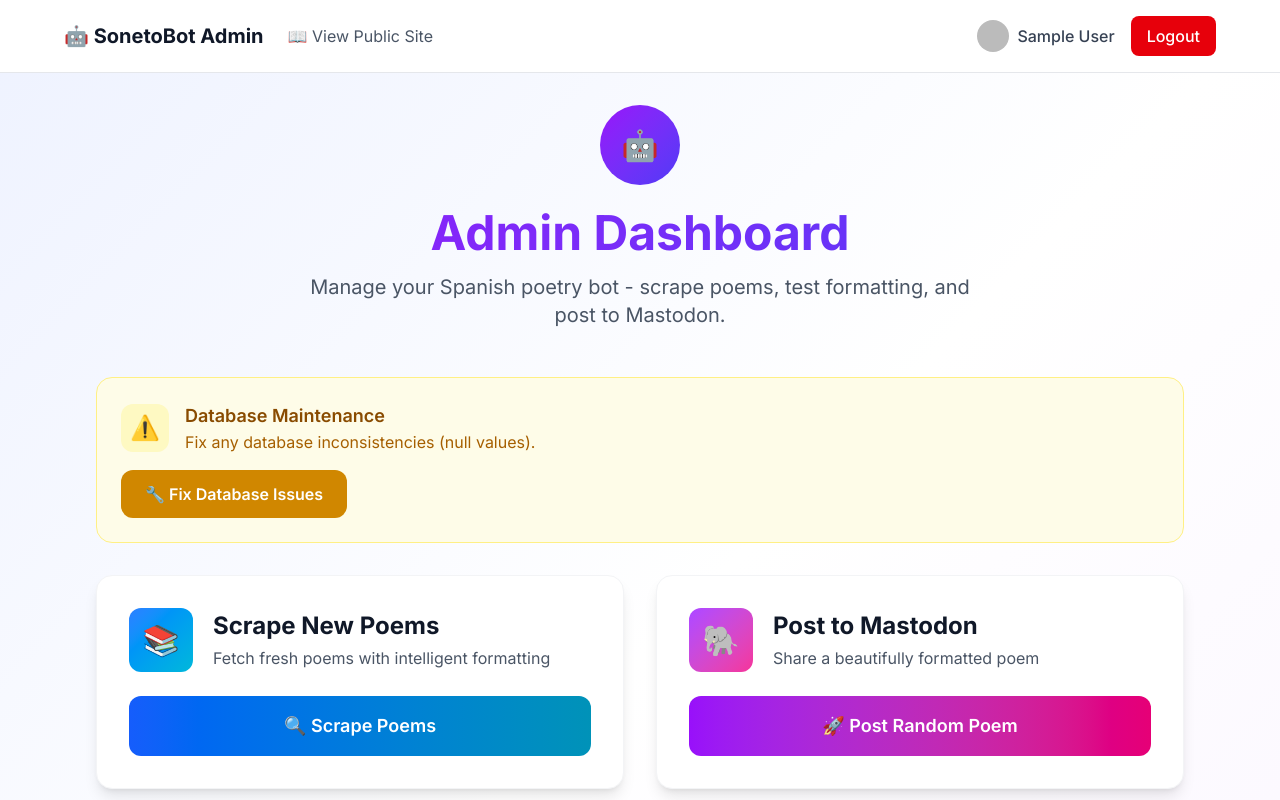
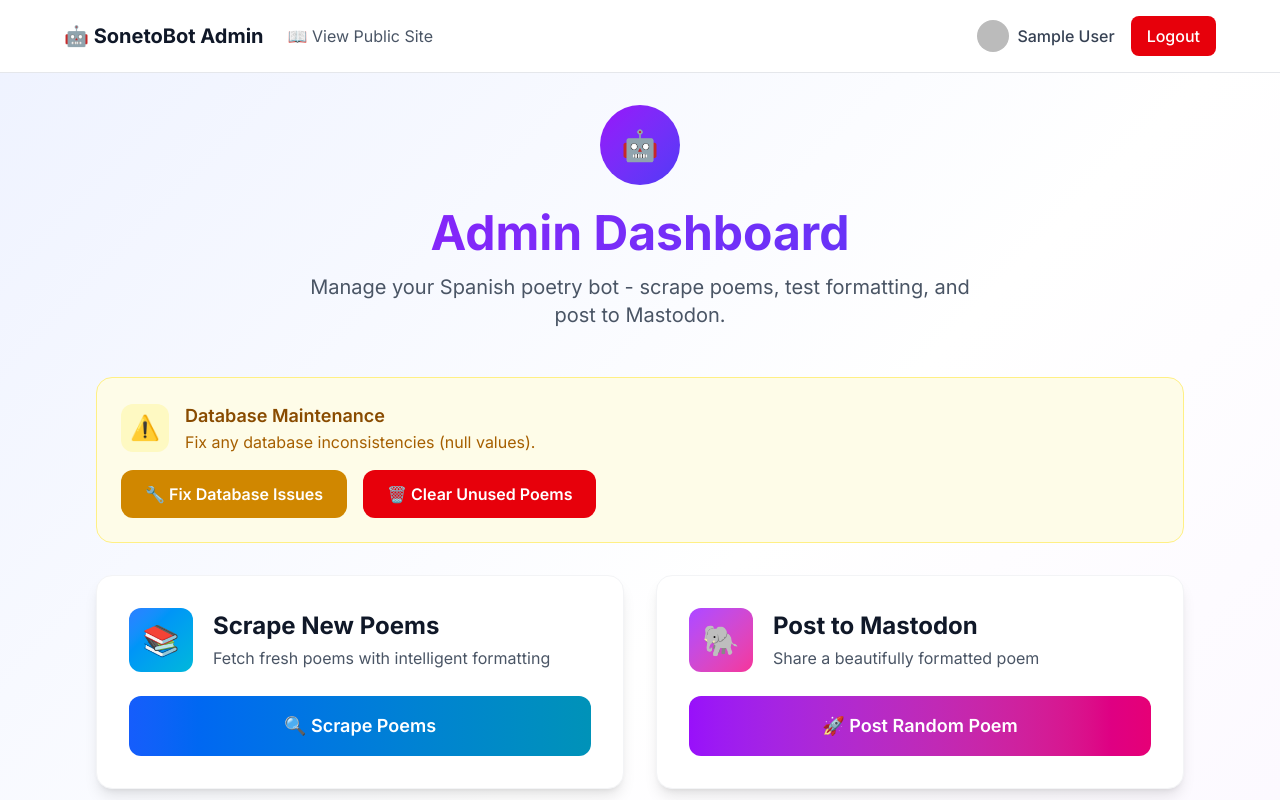
Before and after one commit to Yosolita1978/sonetobot, a Next.js app: page /admin in a window 1280 px wide. Shown: the top 800 px of the page. Built offline with nearby package versions, Linux system fonts and the light colour scheme; no server answers; sample sign-in values are in the browser's storage.

Commit message:
Fixing UI

```diff
--- a/src/app/admin/page.tsx
+++ b/src/app/admin/page.tsx
@@ -22,7 +22,8 @@
   const [postingStatus, setPostingStatus] = useState<ApiResponse | null>(null)
   const [formatTest, setFormatTest] = useState<FormatTestResponse | null>(null);
   const [fixStatus, setFixStatus] = useState<ApiResponse | null>(null);
-  const [isProcessing, setIsProcessing] = useState({ scrape: false, post: false, format: false, fix: false })
+  const [clearStatus, setClearStatus] = useState<ApiResponse | null>(null);
+  const [isProcessing, setIsProcessing] = useState({ scrape: false, post: false, format: false, fix: false, clear: false })
 
   // Helper function to safely parse JSON response
   const safeJsonParse = async (response: Response) => {
@@ -123,6 +124,41 @@
     }
   }
 
+  // Clear unused poems function
+  const handleClearUnused = async () => {
+    if (!confirm('This will delete ALL unused poems from the database. Are you sure?')) return;
+    setIsProcessing(prev => ({ ...prev, clear: true }))
+    setClearStatus(null)
+
+    try {
+      const response = await fetch('/api/admin/test-db', {
+        method: 'POST',
+        headers: { 'Content-Type': 'application/json' },
+        body: JSON.stringify({ action: 'clear_unused' })
+      })
+
+      const result = await safeJsonParse(response);
+
+      if (!response.ok) {
+        setClearStatus({
+          success: false,
+          error: result.error || result.message || `API error: ${response.status}`
+        })
+        return
+      }
+
+      setClearStatus(result)
+    } catch (err: unknown) {
+      console.error('Clear unused error:', err);
+      setClearStatus({
+        success: false,
+        error: err instanceof Error ? err.message : 'Failed to clear unused poems'
+      })
+    } finally {
+      setIsProcessing(prev => ({ ...prev, clear: false }))
+    }
+  }
+
   // Post to Mastodon function
   const handlePost = async () => {
     setIsProcessing(prev => ({ ...prev, post: true }))
@@ -216,6 +252,7 @@
           </div>
         </div>
 
+        <div className="flex gap-4 flex-wrap">
           <button
             onClick={handleFixNullValues}
             disabled={isProcessing.fix}
@@ -230,6 +267,21 @@
             {isProcessing.fix ? 'Fixing...' : '🔧 Fix Database Issues'}
           </button>
 
+          <button
+            onClick={handleClearUnused}
+            disabled={isProcessing.clear}
+            className={`
+              py-3 px-6 rounded-xl font-semibold transition-all duration-200
+              ${isProcessing.clear
+                ? 'bg-gray-200 text-gray-400 cursor-not-allowed'
+                : 'bg-red-600 text-white hover:bg-red-700'
+              }
+            `}
+          >
+            {isProcessing.clear ? 'Deleting...' : '🗑️ Clear Unused Poems'}
+          </button>
+        </div>
+
         {fixStatus && (
           <div className={`mt-4 p-3 rounded-xl ${fixStatus.success ? 'bg-green-50 border border-green-200' : 'bg-red-50 border border-red-200'}`}>
             {fixStatus.success ? (
@@ -241,6 +293,22 @@
               <div className="text-red-800">
                 <span className="font-semibold">❌ Error:</span>
                 <p className="text-sm mt-1">{fixStatus.error}</p>
+              </div>
+            )}
+          </div>
+        )}
+
+        {clearStatus && (
+          <div className={`mt-4 p-3 rounded-xl ${clearStatus.success ? 'bg-green-50 border border-green-200' : 'bg-red-50 border border-red-200'}`}>
+            {clearStatus.success ? (
+              <div className="text-green-800">
+                <span className="font-semibold">✅ Cleared!</span>
+                <p className="text-sm mt-1">{clearStatus.message}</p>
+              </div>
+            ) : (
+              <div className="text-red-800">
+                <span className="font-semibold">❌ Error:</span>
+                <p className="text-sm mt-1">{clearStatus.error}</p>
               </div>
             )}
           </div>
```
Lines whose indentation alone changed are shown as unchanged.
